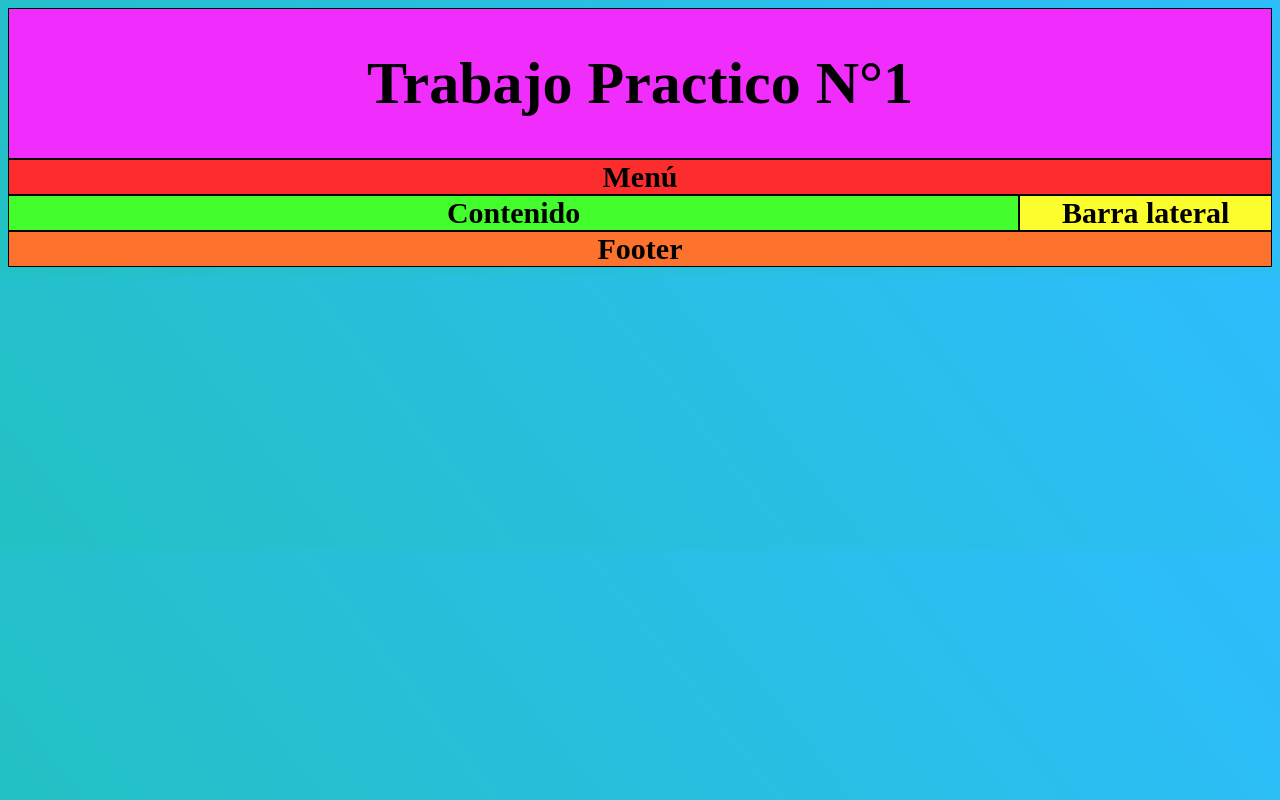
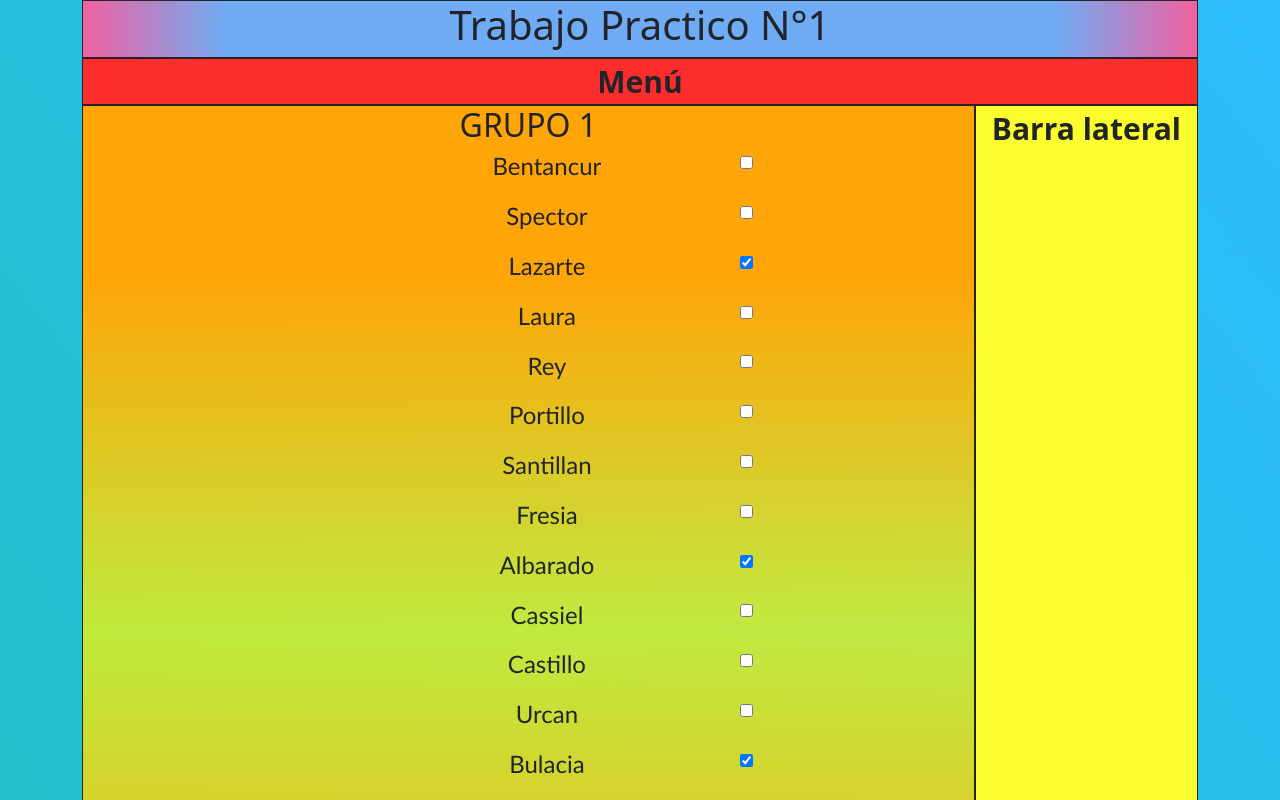
Before and after one commit to AndresBulacia/bulacia-williams-albarado-lazarte, a React (Create React App) app: page / in a window 1280 px wide. Shown: the top 800 px of the page. Built offline with nearby package versions, Linux system fonts and the light colour scheme.

Commit message:
install bootstrap

```diff
--- a/package.json
+++ b/package.json
@@ -6,6 +6,7 @@
     "@testing-library/jest-dom": "^5.16.5",
     "@testing-library/react": "^13.4.0",
     "@testing-library/user-event": "^13.5.0",
+    "bootstrap": "^5.2.3",
     "react": "^18.2.0",
     "react-dom": "^18.2.0",
     "react-scripts": "5.0.1",
--- a/src/App.js
+++ b/src/App.js
@@ -1,4 +1,6 @@
 import Header from "./components/Header"
+import Grupos from "./components/Grupos";
+import React from "react";
 function App() {
   let tituloPagina = "Trabajo Practico N°1"
   return (
@@ -6,11 +8,10 @@ function App() {
       <div className="container">
         <div className="item c1"><Header titulo = {tituloPagina}/></div>
         <div className="item c2">Menú</div>
-        <div className="item c3">Contenido</div>
+        <div className="item c3"><p><Grupos/></p></div>
         <div className="item c4">Barra lateral</div>
         <div className="item c5">Footer</div>
       </div>
-
     </div>
   );
 }
--- /dev/null
+++ b/src/components/Grupos.js
@@ -0,0 +1,61 @@
+import React from 'react';
+const Grupos = () => {
+  const grupos = [
+    {
+      id: 1,
+      nombre: 'Grupo A',
+      alumnos: [
+        { id: 1 , nombre: 'Bentancur'},
+        { id: 2 , nombre: 'Spector'},
+        {id:  3, nombre: 'Lazarte'},
+        { id: 4, nombre: 'Laura' },
+        { id: 5, nombre: 'Rey' },
+        { id: 6, nombre: 'Portillo' },
+        {id:  7, nombre: 'Santillan'},
+        { id: 8, nombre: 'Fresia' },
+        { id: 9, nombre: 'Albarado' },
+        { id: 10, nombre: 'Cassiel' },
+        { id: 11, nombre: 'Castillo' },
+        { id: 12 , nombre: 'Urcan'},
+        { id: 13, nombre: 'Bulacia' },
+        { id: 14 , nombre: 'Olmos'},
+        { id: 15 , nombre: 'Quinteros'},
+        { id: 16 , nombre: 'Lujan'},
+        { id: 17 , nombre: 'Blanca'},
+        { id: 18 , nombre: 'Flores'},
+        { id: 19 , nombre: 'Porro'},
+        { id: 20, nombre: 'Williams' }
+      ],
+      miembrosGrupo :[20,13,3,9]
+    }
+  ];
+
+  return (
+    <div>
+      <h2>GRUPO 1</h2>
+      {grupos.map((grupo) => (
+          <ul className='ul-grupos'>
+            {grupo.alumnos.map((alumno) => {
+              if (grupo.miembrosGrupo.includes(alumno.id)) {
+                return <h4 className='h4-grupos'>
+                            <li key={alumno.id}>
+                                {alumno.nombre}<div className='check-grupo'><input type="checkbox" checked={grupos}/></div>
+                            </li>
+                        </h4>;
+
+              } else {
+                return <h4 className='h4-grupos'>
+                            <li key={alumno.id}>
+                                {alumno.nombre}
+                                <div className='check-grupo'><input type="checkbox" checked={false}/></div>
+                            </li>
+                        </h4>;
+              }
+            })}
+          </ul>
+      ))}
+    </div>
+  );
+};
+
+export default Grupos;
--- a/src/components/index.css
+++ b/src/components/index.css
@@ -1,6 +1,7 @@
 body{
     background: rgb(34,193,195);
     background: linear-gradient(52deg, rgba(34,193,195,1) 0%, rgba(45,189,253,1) 100%);
+    font-family: 'Gill Sans', 'Gill Sans MT', Calibri, 'Trebuchet MS', sans-serif;
 }
 
 .container{
@@ -21,7 +22,7 @@ body{
 
 .c1{
     grid-area: cabecera;
-    background-color: #f02dfd;
+    background: radial-gradient(circle, rgba(111,172,245,1) 74%, rgba(240,98,160,1) 100%);
 }
 
 .c2{
@@ -31,7 +32,7 @@ body{
 
 .c3{
     grid-area: contenido;
-    background-color: #43fd2d;
+    background: linear-gradient(0deg, rgba(255,165,8,1) 4%, rgba(255,252,0,0.7091211484593838) 50%, rgba(255,165,8,1) 84%);
 }
 
 .c4{
@@ -43,3 +44,22 @@ body{
     grid-area: footer;
     background-color: #fd722d;
 }
+
+.ul-grupos{
+    list-style: none;
+    text-align: center;
+}
+
+.h4-grupos{
+    font-family: 'Gill Sans', 'Gill Sans MT', Calibri, 'Trebuchet MS', sans-serif;
+    font-weight: 400;
+    margin-left: 5px;
+}
+
+.check-grupo {
+    display: flex;
+    position: relative;
+    justify-content: center;
+    top: -25px;
+    left: 200px;
+  }
--- a/src/index.js
+++ b/src/index.js
@@ -2,6 +2,7 @@ import React from 'react';
 import ReactDOM from 'react-dom/client';
 import App from './App';
 import './components/index.css'
+import 'bootstrap/dist/css/bootstrap.min.css'
 
 const root = ReactDOM.createRoot(document.getElementById('root'));
 root.render(
```
Also changed, not shown: 1 other file (tests, documents, lock files or other folders).
